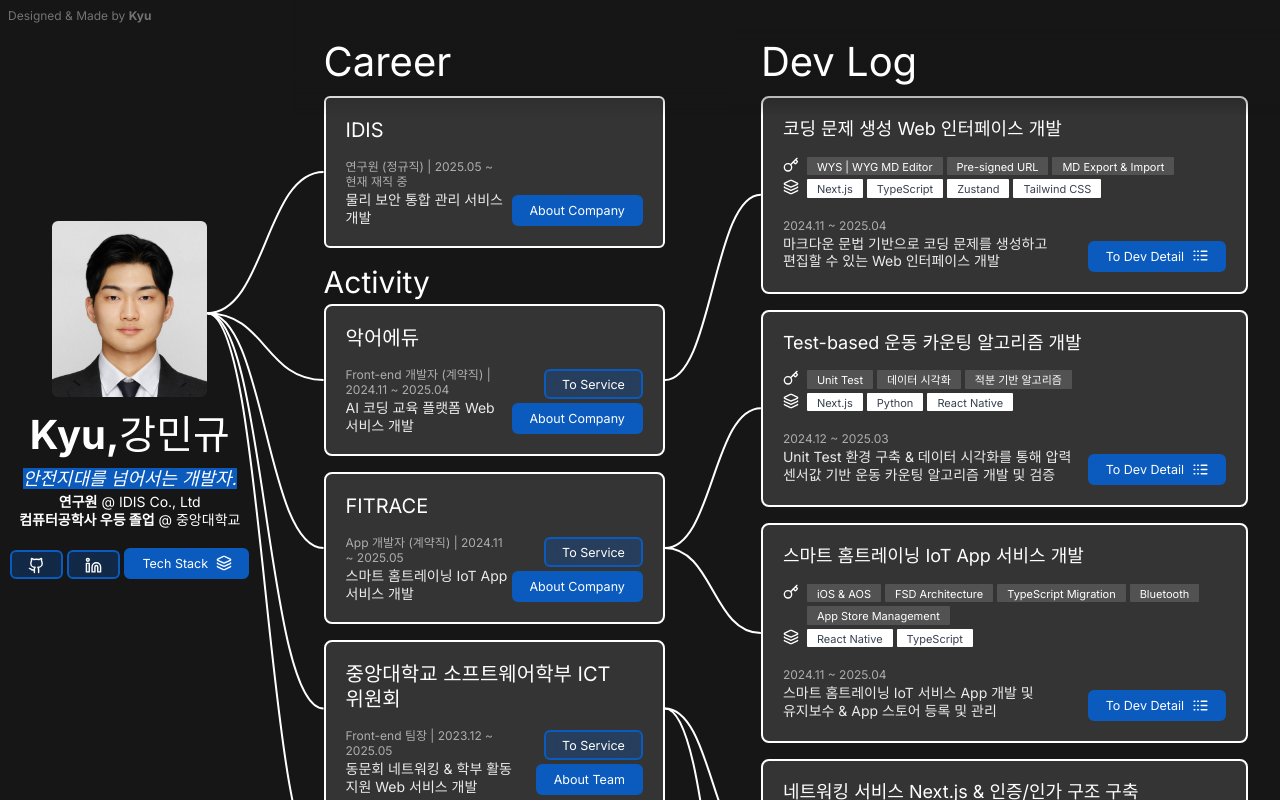
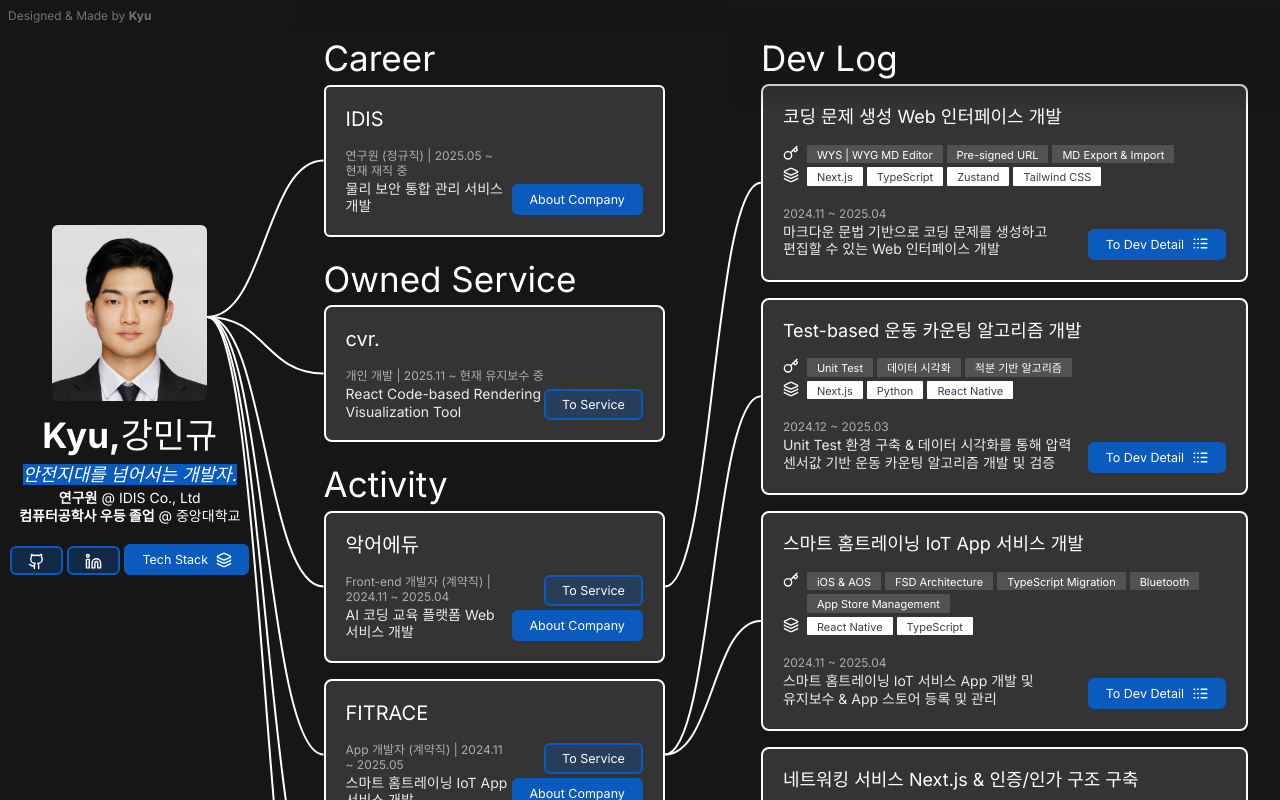
Before and after one commit to selfishAltruism/Masterpiece_of_The_Portfolio, a Next.js app: page / in a window 1280 px wide. Built offline with nearby package versions, Linux system fonts and the light colour scheme.

Commit message:
[enhancement, documentation] owned service group 구현.
- career, activity 등 중간 col 분류들을  group으로 식별자 변경.
- owned service group card 및 edge 로직 구현.
- README.md 수정.

```diff
--- a/src/app/layout.tsx
+++ b/src/app/layout.tsx
@@ -32,8 +32,12 @@ export const metadata: Metadata = {
     "React Native",
     "중앙대학교 소프트웨어학부",
     "CAUSW",
-    "IDIS",
+    "IDIS 개발자",
+    "IDIS 현직자",
+    "IDIS 연구원",
     "아이디스",
+    "아이디스 현직자",
+    "아이디스 연구원",
     "영상 보안 개발자",
   ],
   icons: {
--- a/src/app/page.tsx
+++ b/src/app/page.tsx
@@ -3,11 +3,11 @@
 import { useState, useEffect, useRef } from "react";
 
 import Profile from "@/widgets/main/Profile";
-import CareerList from "@/widgets/main/CareerList";
+import GroupList from "@/widgets/main/GroupList";
 import DevelopmentList from "@/widgets/main/DevelopmentList";
 
 import { developmentLogs } from "@/shared/data/development";
-import { careers, activities } from "@/shared/data/career";
+import { careers, activities, ownedServices } from "@/shared/data/group";
 
 interface Line {
   path: string;
@@ -30,6 +30,7 @@ export default function MainPage() {
       const careerPanelTop =
         (careerRef.current?.getBoundingClientRect().top ?? 0) - mainRect.top;
 
+      // group(career, owned service, activity) - dev log cards edge.
       developmentLogs.forEach((log) => {
         const devCard = document.getElementById(`dev-${log.id}`);
         let startCard = null;
@@ -38,6 +39,8 @@ export default function MainPage() {
           startCard = document.getElementById(`career-${log.linkedId}`);
         } else if (log.linkedTo === "activity") {
           startCard = document.getElementById(`activity-${log.linkedId}`);
+        } else if (log.linkedTo === "owned-service") {
+          startCard = document.getElementById(`owned-service-${log.linkedId}`);
         }
 
         if (startCard && devCard) {
@@ -68,7 +71,7 @@ export default function MainPage() {
         const profileSourceRect =
           profileSourceRef.current.getBoundingClientRect();
 
-        // profile-career cards.
+        // profile-career cards edge.
         careers.forEach((career) => {
           const careerCard = document.getElementById(`career-${career.id}`);
 
@@ -92,7 +95,34 @@ export default function MainPage() {
           }
         });
 
-        // career-activity cards.
+        // profile-owned service cards edge.
+        ownedServices.forEach((service) => {
+          const serviceCard = document.getElementById(
+            `owned-service-${service.id}`,
+          );
+
+          if (serviceCard) {
+            const serviceRect = serviceCard.getBoundingClientRect();
+
+            const startX = profileSourceRect.right - mainRect.left;
+            const startY =
+              profileSourceRect.top -
+              mainRect.top +
+              profileSourceRect.height / 2;
+            const endX = serviceRect.left - mainRect.left;
+            const endY =
+              serviceRect.top - mainRect.top + serviceRect.height / 2;
+
+            const offset = (endX - startX) * 0.5;
+            const controlX1 = startX + offset;
+            const controlX2 = endX - offset;
+
+            const path = `M ${startX} ${startY} C ${controlX1} ${startY}, ${controlX2} ${endY}, ${endX} ${endY}`;
+            newLines.push({ path });
+          }
+        });
+
+        // profile-activity cards edge.
         activities.forEach((activity) => {
           const activityCard = document.getElementById(
             `activity-${activity.id}`,
@@ -157,7 +187,7 @@ export default function MainPage() {
           className="col-span-4 row-span-4 max-lg:row-span-5 xl:col-span-3 xl:row-span-5"
           aria-label="주요 경력"
         >
-          <CareerList ref={careerRef} />
+          <GroupList ref={careerRef} />
         </section>
         <section
           className="col-span-4 row-span-4 max-lg:row-span-5 xl:col-span-4 xl:row-span-5"
--- /dev/null
+++ b/src/entities/main/OwnedServiceCard.tsx
@@ -0,0 +1,46 @@
+import { cn } from "@/shared/shadcn/lib/utils";
+import BasicButton from "@/shared/ui/BasicButton";
+import OutlineButton from "@/shared/ui/OutlineButton";
+
+export const OwnedServiceCard = ({
+  service,
+}: {
+  service: Data.OwnedServcie;
+}) => {
+  return (
+    <div
+      id={`owned-service-${service.id}`}
+      className={cn(
+        "relative z-10 mb-4 mt-2 flex items-end justify-between rounded-lg border-2 border-white bg-[#343434] p-5",
+        "max-lg:flex-col max-lg:gap-5 max-md:gap-2 max-sm:p-2",
+        "duration-200 sm:hover:scale-[1.015]",
+      )}
+    >
+      <div className="w-full">
+        <h3 className="mb-4 text-xl leading-tight text-light max-md:mb-1 max-md:text-[16px] max-sm:mb-0 lg:w-[calc(100%+130px)]">
+          {service.name}
+        </h3>
+
+        {/* pc mode. */}
+        <p className="mb-[2px] text-xs leading-tight text-white/60 max-md:text-[10px] max-sm:hidden">
+          개인 개발 | {service.period}
+        </p>
+        {/* mobile mode. */}
+        <p className="mb-2 text-[10px] leading-tight text-white/90 sm:hidden">
+          개인 개발
+        </p>
+        <p className="mb-0 text-[10px] leading-tight text-white/60 sm:hidden">
+          {service.period}
+        </p>
+
+        <p className="text-sm leading-tight text-white/90 max-md:text-[11px]">
+          {service.description}
+        </p>
+      </div>
+
+      <div className="flex flex-col items-end gap-1 max-lg:flex-row">
+        <OutlineButton href={service.result}>To Service</OutlineButton>
+      </div>
+    </div>
+  );
+};
--- a/src/shared/data/career.ts
+++ b/src/shared/data/group.ts
@@ -6,6 +6,16 @@ export const careers: Data.Career[] = [
     description: "물리 보안 통합 관리 서비스 개발",
     period: "2025.05 ~ 현재 재직 중",
     homepage: "https://www.idisglobal.com/",
+  },
+];
+
+export const ownedServices: Data.OwnedServcie[] = [
+  {
+    id: 1,
+    name: "cvr.",
+    description: "React Code-based Rendering Visualization Tool",
+    period: "2025.11 ~ 현재 유지보수 중",
+    result: "https://react-crv.vercel.app/",
   },
 ];
 
--- a/src/shared/ui/Title.tsx
+++ b/src/shared/ui/Title.tsx
@@ -6,7 +6,7 @@ interface TitleProps {
 
 const Title = ({ children }: TitleProps) => {
   return (
-    <h1 className="-mb-2 text-[40px] text-light max-lg:-mb-0 max-lg:text-4xl max-md:text-2xl">
+    <h1 className="-mb-2 text-[35px] text-light max-lg:-mb-0 max-lg:text-4xl max-md:text-2xl">
       {children}
     </h1>
   );
--- a/src/widgets/main/DevelopmentList.tsx
+++ b/src/widgets/main/DevelopmentList.tsx
@@ -7,7 +7,7 @@ import { developmentLogs } from "@/shared/data/development";
 
 const Developments = () => {
   return (
-    <div className="flex flex-col pt-14 max-lg:pt-10 max-sm:pt-8">
+    <div className="flex flex-col pt-11 max-lg:pt-10 max-sm:pt-8">
       {developmentLogs.map((log, index) => (
         <DevelopmentCard development={log} key={index} />
       ))}
--- a/src/widgets/main/CareerList.tsx
+++ b/src/widgets/main/GroupList.tsx
@@ -1,21 +1,30 @@
 import React from "react";
 
 import Title, { SubTitle } from "@/shared/ui/Title";
-import { careers, activities } from "@/shared/data/career";
+import { careers, activities, ownedServices } from "@/shared/data/group";
 
 import { CareerCard } from "@/entities/main/CareerCard";
 import { ActivityCard } from "@/entities/main/ActivityCard";
+import { OwnedServiceCard } from "@/entities/main/OwnedServiceCard";
 
-const Careers = () => {
+const Groups = () => {
   return (
-    <div className="pt-14 max-lg:pt-10 max-sm:pt-8">
+    <div>
+      <Title>Career</Title>
       <div className="mb-2">
         {careers.map((career, index) => (
           <CareerCard career={career} key={index} />
         ))}
       </div>
 
-      <SubTitle>Activity</SubTitle>
+      <Title>Owned Service</Title>
+      <div className="mb-2">
+        {ownedServices.map((service, index) => (
+          <OwnedServiceCard service={service} key={index} />
+        ))}
+      </div>
+
+      <Title>Activity</Title>
       <div>
         {activities.map((activity, index) => (
           <ActivityCard activity={activity} key={index} />
@@ -25,22 +34,20 @@ const Careers = () => {
   );
 };
 
-const CareerList = React.forwardRef<HTMLDivElement>((props, ref) => {
+const GroupList = React.forwardRef<HTMLDivElement>((props, ref) => {
   return (
     <>
-      <div className="fixed z-40 w-full bg-gradient-to-b from-[#161616] to-transparent p-8 max-xl:py-0 max-sm:p-2 max-sm:pl-3">
-        <Title>Career</Title>
-      </div>
+      <div className="fixed z-40 h-8 w-full bg-gradient-to-b from-[#161616] to-transparent max-sm:h-3" />
       <div
         ref={ref}
         className="flex h-full w-full flex-col overflow-y-auto bg-transparent p-8 max-xl:py-0 max-sm:p-2 max-sm:pr-3"
       >
-        <Careers />
+        <Groups />
       </div>
     </>
   );
 });
 
-CareerList.displayName = "CareerList";
+GroupList.displayName = "GroupList";
 
-export default CareerList;
+export default GroupList;
```
Also changed, not shown: src/shared/@types/data.d.ts (+8 -0 lines), 1 other file (tests, documents, lock files or other folders).
